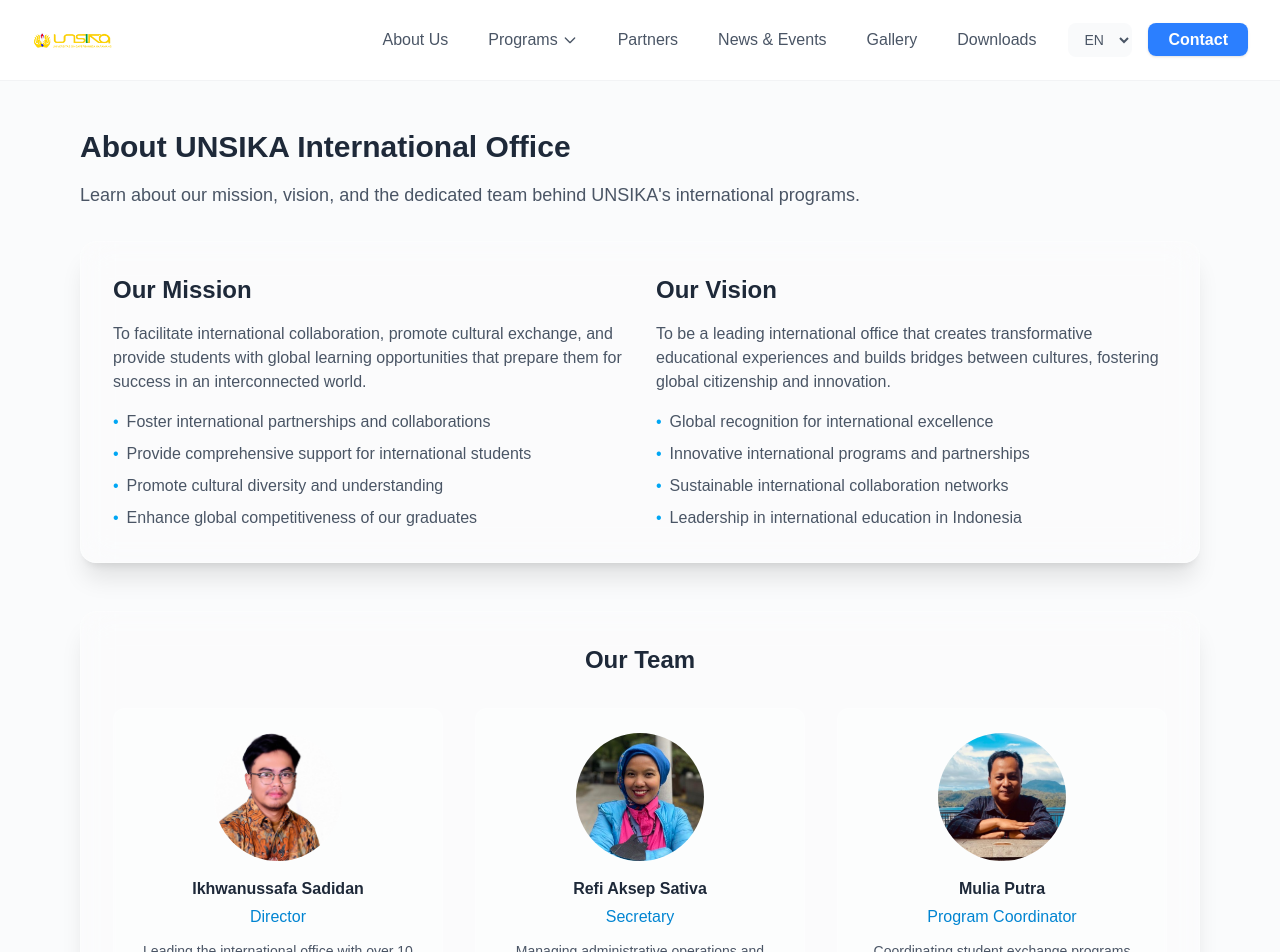
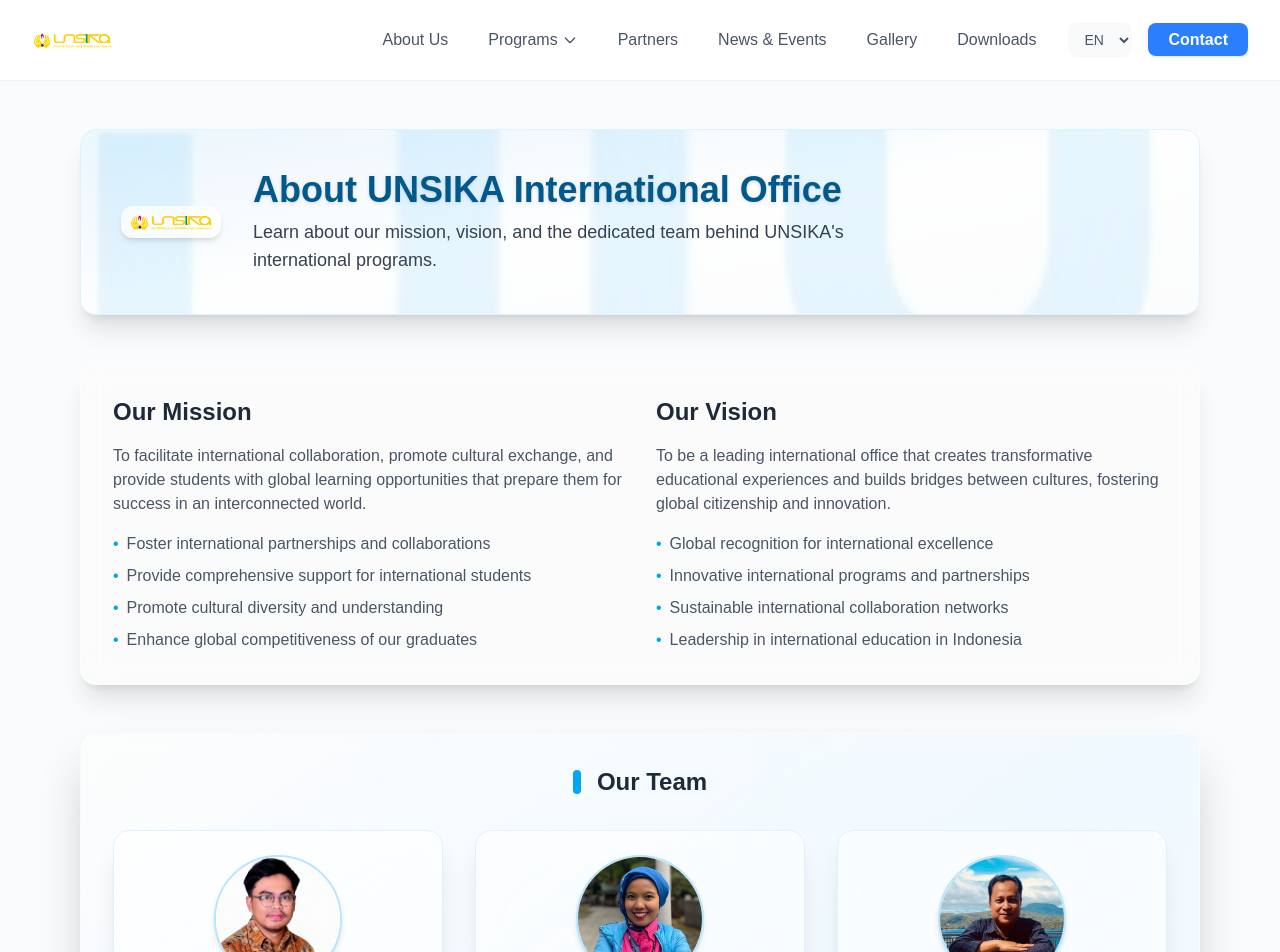
Before and after one commit to Aqeelbmh/iro_unsika, a Next.js app: page /about in a window 1280 px wide. Shown: the top 952 px of the page. Built offline with nearby package versions, Linux system fonts and the light colour scheme.

Commit message:
Redesign Partners and About Us sections with professional layout and animations

```diff
--- a/src/app/about/page.tsx
+++ b/src/app/about/page.tsx
@@ -38,13 +38,21 @@
 
   return (
     <div className="max-w-6xl mx-auto px-4 py-12">
+      {/* Hero Banner */}
       <motion.div
-        {...fadeInUp}
-        transition={{ duration: 0.7, ease: 'easeOut' }}
-        className="mb-8"
+        initial={{ opacity: 0, y: -30 }}
+        animate={{ opacity: 1, y: 0 }}
+        transition={{ duration: 0.8, ease: 'easeOut' }}
+        className="relative mb-12 rounded-2xl overflow-hidden shadow-xl bg-gradient-to-br from-sky-100/60 via-white/80 to-white/30 border border-sky-100"
       >
-        <h1 className="text-3xl font-bold text-gray-800 mb-4">About UNSIKA International Office</h1>
-        <p className="text-lg text-gray-600">Learn about our mission, vision, and the dedicated team behind UNSIKA's international programs.</p>
+        <div className="absolute inset-0 bg-[url('/assets/Partner/1699343145215.jpg')] bg-cover bg-center opacity-10" />
+        <div className="relative z-10 p-10 flex flex-col md:flex-row items-center gap-8">
+          <Image src="/assets/logo unsika (1).png" alt="UNSIKA Logo" width={100} height={100} className="rounded-xl bg-white/80 p-2 shadow-md" />
+          <div>
+            <h1 className="text-4xl font-extrabold text-sky-800 mb-2 drop-shadow">About UNSIKA International Office</h1>
+            <p className="text-lg text-gray-700 max-w-2xl">Learn about our mission, vision, and the dedicated team behind UNSIKA's international programs.</p>
+          </div>
+        </div>
       </motion.div>
 
       <div className="space-y-12">
@@ -113,15 +121,16 @@
         <motion.section
           {...fadeInUp}
           transition={{ duration: 0.7, delay: 0.1, ease: 'easeOut' }}
-          className="bg-white/20 backdrop-blur-lg border border-white/30 rounded-2xl shadow-xl p-8"
+          className="bg-gradient-to-br from-white/40 via-sky-50 to-white/10 backdrop-blur-lg border border-white/30 rounded-2xl shadow-2xl p-8"
         >
           <motion.h2
             variants={staggerItem}
             initial="initial"
             whileInView="animate"
             viewport={{ once: true }}
-            className="text-2xl font-bold text-gray-800 mb-8 text-center"
+            className="text-2xl font-bold text-gray-800 mb-8 text-center flex items-center gap-2 justify-center"
           >
+            <span className="inline-block w-2 h-6 bg-sky-500 rounded-full mr-2"></span>
             Our Team
           </motion.h2>
           <motion.div
@@ -167,11 +176,11 @@
                 key={index}
                 variants={staggerItem}
                 whileHover={{ scale: 1.05, boxShadow: '0 8px 32px rgba(80,120,255,0.15)' }}
-                className="bg-white/20 backdrop-blur-lg border border-white/30 rounded-xl p-6 text-center"
+                className="relative bg-white/60 backdrop-blur-lg border border-sky-100 rounded-2xl shadow-xl p-6 text-center overflow-hidden group"
               >
                 <motion.div
                   whileHover={{ scale: 1.1 }}
-                  className="relative w-32 h-32 mx-auto mb-4 rounded-full overflow-hidden"
+                  className="relative w-32 h-32 mx-auto mb-4 rounded-full overflow-hidden border-2 border-sky-200 shadow-md bg-white/80"
                 >
                   <Image
                     src={member.image}
@@ -181,9 +190,10 @@
                     sizes="128px"
                   />
                 </motion.div>
-                <h3 className="font-bold text-gray-800 mb-1">{member.name}</h3>
+                <h3 className="font-bold text-gray-800 mb-1 group-hover:text-sky-700 transition-colors duration-200">{member.name}</h3>
                 <p className="text-sky-600 font-medium mb-3">{member.position}</p>
-                <p className="text-gray-600 text-sm">{member.desc}</p>
+                <p className="text-gray-600 text-sm group-hover:text-gray-800 transition-colors duration-200">{member.desc}</p>
+                <div className="absolute inset-0 bg-gradient-to-t from-sky-100/60 to-transparent opacity-0 group-hover:opacity-100 transition-opacity duration-300 pointer-events-none rounded-2xl" />
               </motion.div>
             ))}
           </motion.div>
--- a/src/app/partners/page.tsx
+++ b/src/app/partners/page.tsx
@@ -41,9 +41,12 @@
         <motion.section
           {...fadeInUp}
           transition={{ duration: 0.7, ease: 'easeOut' }}
-          className="bg-white/20 backdrop-blur-lg border border-white/30 rounded-2xl shadow-xl p-8"
+          className="bg-gradient-to-br from-white/40 via-sky-50 to-white/10 backdrop-blur-lg border border-white/30 rounded-2xl shadow-2xl p-8"
         >
-          <h2 className="text-2xl font-bold text-gray-800 mb-6">Featured Partners</h2>
+          <h2 className="text-2xl font-bold text-gray-800 mb-6 flex items-center gap-2">
+            <span className="inline-block w-2 h-6 bg-sky-500 rounded-full mr-2"></span>
+            Featured Partners
+          </h2>
           <motion.div
             variants={staggerContainer}
             initial="initial"
@@ -90,25 +93,26 @@
                   boxShadow: '0 12px 36px 0 rgba(80,120,255,0.18)',
                   zIndex: 2
                 }}
-                className="bg-white/30 backdrop-blur-lg border border-white/40 rounded-2xl shadow-xl p-8 flex flex-col items-center hover:shadow-2xl transition-all duration-300 min-h-[340px]"
+                className="relative bg-white/60 backdrop-blur-lg border border-sky-100 rounded-2xl shadow-xl p-8 flex flex-col items-center hover:shadow-2xl transition-all duration-300 min-h-[340px] overflow-hidden group"
               >
                 <motion.div
                   whileHover={{ scale: 1.1, rotate: 5 }}
-                  className="relative w-24 h-24 mb-4 rounded-full overflow-hidden border-2 border-sky-100 shadow-md bg-white/60"
+                  className="relative w-24 h-24 mb-4 rounded-full overflow-hidden border-2 border-sky-200 shadow-md bg-white/80"
                 >
                   <Image src={partner.logo} alt={partner.name} fill className="object-contain" />
                 </motion.div>
-                <span className="font-semibold text-sky-700 text-lg mb-1 text-center">{partner.name}</span>
+                <span className="font-semibold text-sky-700 text-lg mb-1 text-center group-hover:text-sky-900 transition-colors duration-200">{partner.name}</span>
                 <div className="flex items-center gap-2 mb-2">
                   <motion.span
                     whileHover={{ scale: 1.2 }}
-                    className="w-5 h-5 bg-gray-200 rounded-full flex items-center justify-center text-lg font-bold text-gray-600"
+                    className="w-5 h-5 bg-sky-100 rounded-full flex items-center justify-center text-lg font-bold text-gray-600"
                   >
                     {partner.flag}
                   </motion.span>
                   <span className="text-gray-500 text-sm">{partner.country}</span>
                 </div>
-                <p className="text-gray-600 text-sm text-center mt-2">{partner.brief}</p>
+                <p className="text-gray-600 text-sm text-center mt-2 group-hover:text-gray-800 transition-colors duration-200">{partner.brief}</p>
+                <div className="absolute inset-0 bg-gradient-to-t from-sky-100/60 to-transparent opacity-0 group-hover:opacity-100 transition-opacity duration-300 pointer-events-none rounded-2xl" />
               </motion.div>
             ))}
           </motion.div>
```
